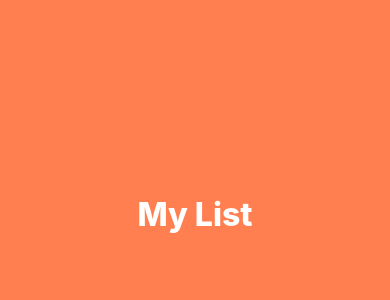
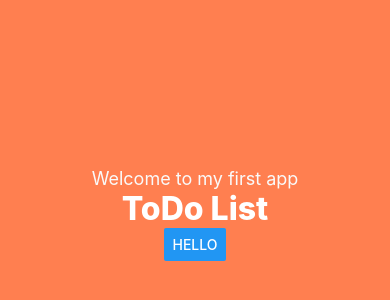
Before and after one commit to trithucvo010704/todolist, a React Native app: screen / in a window 390 px wide. Shown: the part 208-508 px from the top of the page. Built offline with nearby package versions, Linux system fonts and the light colour scheme.

Commit message:
add button and text dor view

```diff
--- a/App.tsx
+++ b/App.tsx
@@ -1,13 +1,22 @@
-import { View, Text, StyleSheet } from 'react-native'
+import { View, Text, StyleSheet, Button } from 'react-native'
 import React from 'react'
 
 const App = () => {
   return (
     <View style = {styles.container}>
-      <Text style = {styles.title} > My List </Text>
+      <Text
+        style = {{
+          color: '#fafafa',
+          fontSize : 18,
+        }}>
+          Welcome to my first app
+      </Text>
+      <Text style = {styles.title}> ToDo List </Text>
+      <Button title="HELLO" onPress ={() =>{}} />
+
     </View>
-  )
-}
+  );
+};
 
 export default App
 
```
